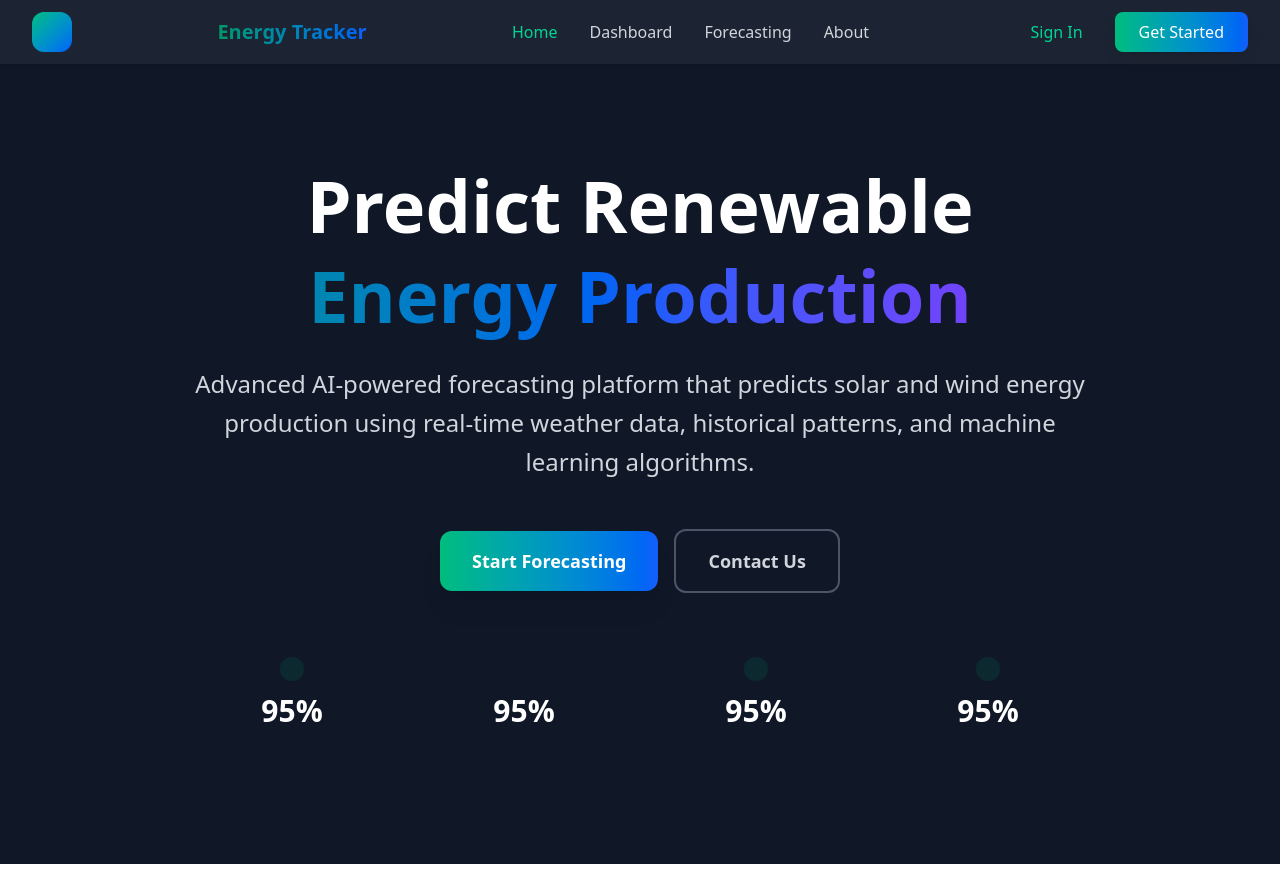
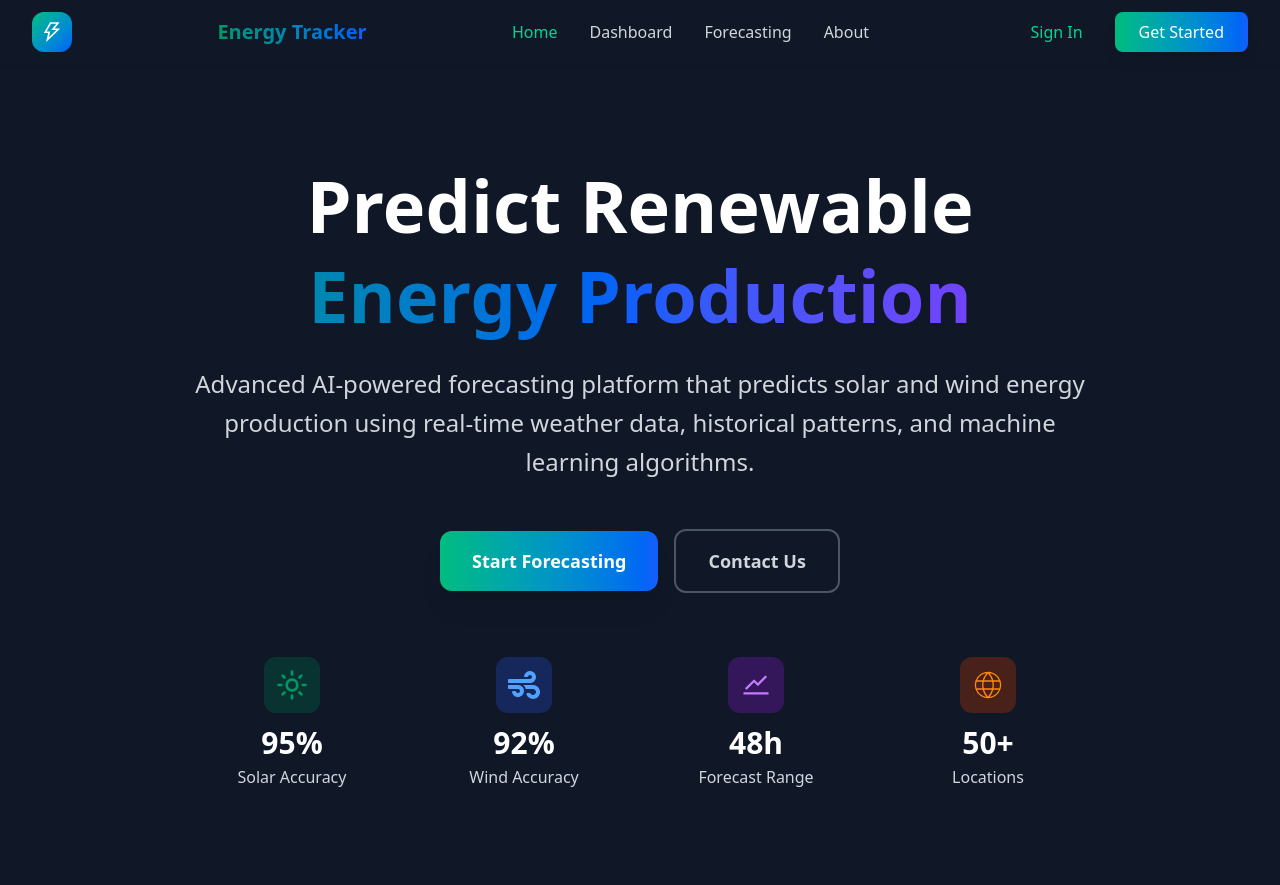
Before and after one commit to ShouvikNITS/Solar_Prediction, a Next.js app: page / in a window 1280 px wide. Before the commit the page ends 864 px from the top, so only its background shows below. Built offline with nearby package versions, Linux system fonts and the light colour scheme.

Commit message:
Added Navbar and Hero Section

```diff
--- a/src/app/page.tsx
+++ b/src/app/page.tsx
@@ -1,4 +1,8 @@
 import Navbar from "@/components/Navbar";
+import { LuSun } from "react-icons/lu";
+import { FaWind } from "react-icons/fa";
+import { AiOutlineStock } from "react-icons/ai";
+import { CiGlobe } from "react-icons/ci";
 
 export default function Home() {
   return (
@@ -25,31 +29,39 @@ export default function Home() {
                         <div className="grid grid-cols-2 md:grid-cols-4 gap-8 max-w-4xl mx-auto">
                             <div className="text-center group">
                                 <div className="flex justify-center mb-3">
-                                    <div className="p-3 bg-emerald-900/30 rounded-xl group-hover:bg-emerald-200 dark:group-hover:bg-emerald-900/50 transition-colors duration-200"></div>
+                                    <div className="p-3 rounded-xl bg-emerald-900/50 duration-200">
+                                        <LuSun className="lucide lucide-sun w-8 h-8 text-emerald-600 dark:text-emerald-400"/>
+                                    </div>
                                 </div>
                                 <div className="text-3xl font-bold text-white mb-1">95%</div>
-                                <div className="text-gray-300 font-medium"></div>
+                                <div className="text-gray-300 font-medium">Solar Accuracy</div>
                             </div>
                             <div className="text-center group">
                                 <div className="flex justify-center mb-3">
-                                    <div className="p-3 :bg-emerald-900/30 rounded-xl group-hover:bg-emerald-200 dark:group-hover:bg-emerald-900/50 transition-colors duration-200"></div>
+                                    <div className="p-3 rounded-xl bg-blue-900/50 duration-200">
+                                        <FaWind className="lucide lucide-sun w-8 h-8 text-blue-400"/>
+                                    </div>
                                 </div>
-                                <div className="text-3xl font-bold text-white mb-1">95%</div>
-                                <div className="text-gray-300 font-medium"></div>
+                                <div className="text-3xl font-bold text-white mb-1">92%</div>
+                                <div className="text-gray-300 font-medium">Wind Accuracy</div>
                             </div>
                             <div className="text-center group">
                                 <div className="flex justify-center mb-3">
-                                    <div className="p-3 bg-emerald-900/30 rounded-xl group-hover:bg-emerald-200 dark:group-hover:bg-emerald-900/50 transition-colors duration-200"></div>
+                                    <div className="p-3 rounded-xl bg-purple-900/50 duration-200">
+                                        <AiOutlineStock className="lucide lucide-sun w-8 h-8 text-purple-400"/>
+                                    </div>
                                 </div>
-                                <div className="text-3xl font-bold text-white mb-1">95%</div>
-                                <div className="text-gray-300 font-medium"></div>
+                                <div className="text-3xl font-bold text-white mb-1">48h</div>
+                                <div className="text-gray-300 font-medium">Forecast Range</div>
                             </div>
                             <div className="text-center group">
                                 <div className="flex justify-center mb-3">
-                                    <div className="p-3 bg-emerald-900/30 rounded-xl group-hover:bg-emerald-200 dark:group-hover:bg-emerald-900/50 transition-colors duration-200"></div>
+                                    <div className="p-3 rounded-xl bg-orange-900/50 duration-200">
+                                        <CiGlobe className="lucide lucide-sun w-8 h-8 text-orange-400"/>
+                                    </div>
                                 </div>
-                                <div className="text-3xl font-bold text-white mb-1">95%</div>
-                                <div className="text-gray-300 font-medium"></div>
+                                <div className="text-3xl font-bold text-white mb-1">50+</div>
+                                <div className="text-gray-300 font-medium">Locations</div>
                             </div>
                         </div>
                     </div>
--- a/src/components/Navbar.tsx
+++ b/src/components/Navbar.tsx
@@ -2,6 +2,7 @@
 
 import Link from "next/link";
 import {FaBars} from "react-icons/fa";
+import { AiOutlineThunderbolt } from "react-icons/ai";
 import { motion, AnimatePresence } from "framer-motion";
 import {useState} from "react";
 
@@ -11,12 +12,12 @@ export default function Navbar() {
     const toggleMenu = () => setIsOpen(!isOpen);
 
     return (
-        <div className = "bg-gray-900/95 backdrop-blur-sm shadow-sm sticky top-0 z-50 border-gray-800">
+        <div className = "bg-gray-900 backdrop-blur-sm shadow-sm sticky top-0 z-50 border-gray-900">
             <div className="max-w-7xl mx-auto px-4 sm:px-6 lg:px-8">
                 <div className="flex justify-between items-center h-16">
                     <Link href="/" className="flex items-center space-x-2">
                         <div className="flex items-center justify-center w-10 h-10 bg-gradient-to-br from-emerald-500 to-blue-600 rounded-xl">
-                            {/*image*/}
+                            <AiOutlineThunderbolt className="text-[24px] text-white"/>
                         </div>
                     </Link>
                     <span className="text-xl font-bold bg-gradient-to-r from-emerald-600 to-blue-600 bg-clip-text text-transparent">Energy Tracker</span>
```
